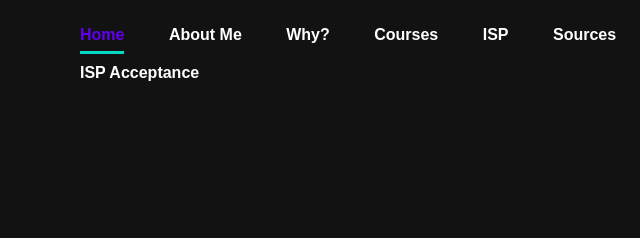
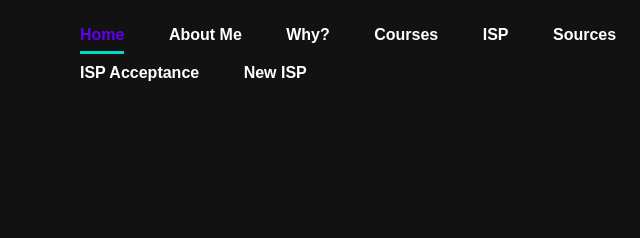
Before and after one commit to AkshayVemulapalli/AkshayVemulapalli.github.io, a plain HTML site: page index.html in a window 1280 px wide. Shown: the top 238 px of the page, 0-640 px from the left. Drawn offline with Linux system fonts and the light colour scheme.

Commit message:
fixed home page header

```diff
--- a/index.html
+++ b/index.html
@@ -20,6 +20,7 @@
           <li><a href="CS-III/Projects/Optimal%20Sort.html">Optimal Sort</a></li>
           <li><a href="CS-III/Projects/Business%20Plan/index.html">Business Plan</a></li>
           <li><a href="CS-III/Projects/Business%20Plan/considered.html">ISP Acceptance</a></li>
+          <li><a href="CS-III/Projects/ISP/index.html">New ISP</a></li>
 	      </ul>
       </nav>
     </header>
```
